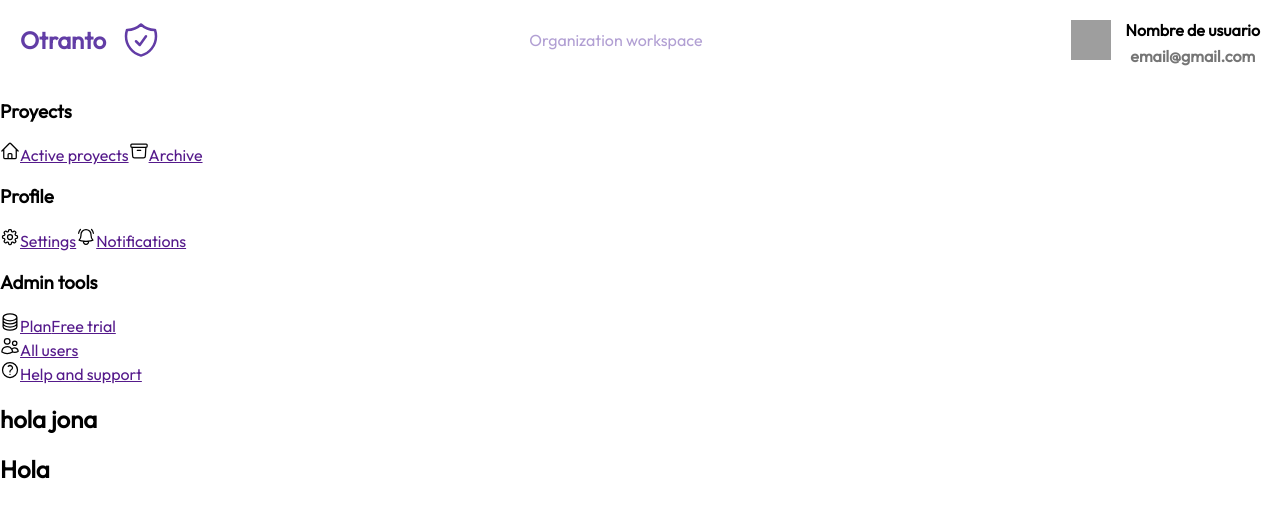
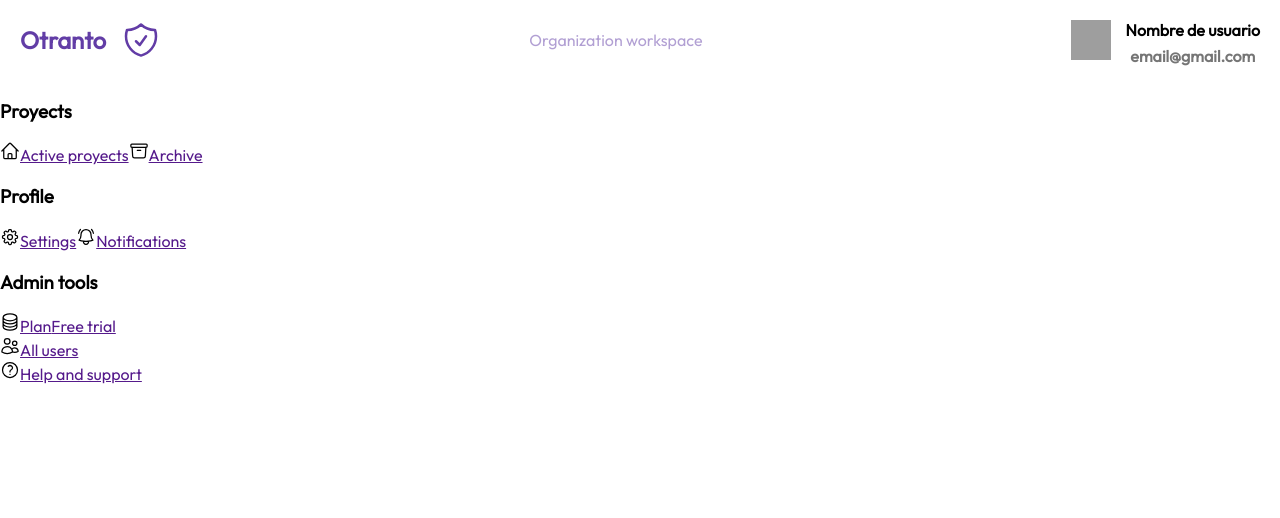
Before and after one commit to marcoslorenzodev/react-proyects, a React (Vite) app in the folder proyects/seguros/: page / in a window 1280 px wide. Shown: the top 518 px of the page. Built offline with nearby package versions, Linux system fonts and the light colour scheme; grey boxes are pictures that could not be loaded; a web font is replaced by a local one.

Commit message:
Modifico nuevamente menu

```diff
--- a/proyects/seguros/src/Menu.jsx
+++ b/proyects/seguros/src/Menu.jsx
@@ -49,10 +49,6 @@ export function Menu () {
                 </svg>
                 <a href="">Help and support</a>
             </div>
-            <div>
-                <h1>hola jona</h1>
-                <h1>Hola</h1>
-            </div>
         </section>
     )
 }
```
